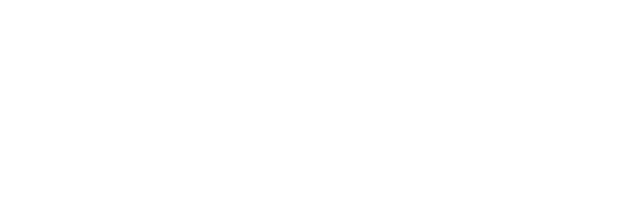
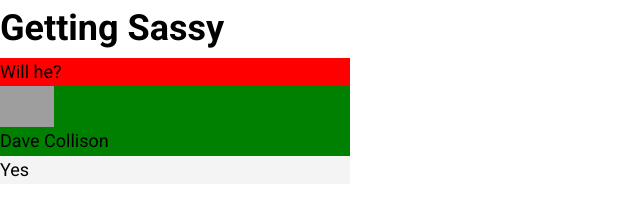
Before and after one commit to thebigdavec/getting-sassy, a plain HTML site: page index.html in a window 1280 px wide. Shown: the whole page, without its empty margins (0-640 px from the left). Drawn offline with Linux system fonts and the light colour scheme; grey boxes are pictures that could not be loaded.

Commit message:
Getting bored already

```diff
--- a/index.html
+++ b/index.html
@@ -5,10 +5,21 @@
     <meta charset="UTF-8">
     <meta name="viewport" content="width=device-width, initial-scale=1.0">
     <title>Getting Sassy</title>
+    <link rel="stylesheet" href="css/main.css">
 </head>
 
 <body>
-
+    <h1>Getting Sassy</h1>
+    <div class="card">
+        <div class="card-header">
+            Will he?
+        </div>
+        <div class="card-body">
+            <div class="card-image"><img src="./images/my head transparent.png" alt="dave"></div>
+            <div class="card-details">Dave Collison</div>
+        </div>
+        <div class="card-footer">Yes</div>
+    </div>
 </body>
 
 </html>
--- a/scss/base/_reset.scss
+++ b/scss/base/_reset.scss
@@ -43,6 +43,7 @@ html {
 body {
     min-height: 100vh;
     text-rendering: optimizeSpeed;
+    font-size: 1.125rem;
     line-height: 1.6;
 }
 
--- /dev/null
+++ b/scss/components/_card.scss
@@ -0,0 +1,16 @@
+.card {
+    background-color: #f4f4f4;
+    width: 85%;
+    max-width: 350px;
+    .card-header {
+        background-color: red;
+    }
+    .card-body {
+        background-color: green;
+        .card-image {
+            width: 3em;
+            background-color: white;
+            border-radius: 100vw;
+        }
+    }
+}
--- /dev/null
+++ b/scss/elements/_body.scss
@@ -0,0 +1,6 @@
+body {
+    background-color: var(--bg-clr);
+    color: var(--fg-clr);
+    font-family: 'Roboto', sans-serif;
+    font-weight: 400;
+}
--- a/scss/main.scss
+++ b/scss/main.scss
@@ -1,2 +1,7 @@
+@import url('https://fonts.googleapis.com/css2?family=Roboto:wght@300;400;700&display=swap');
 @import 'base/root';
 @import 'base/reset';
+
+@import 'elements/body';
+
+@import 'components/card';
```
Also changed, not shown: css/main.css, 1 other file.
